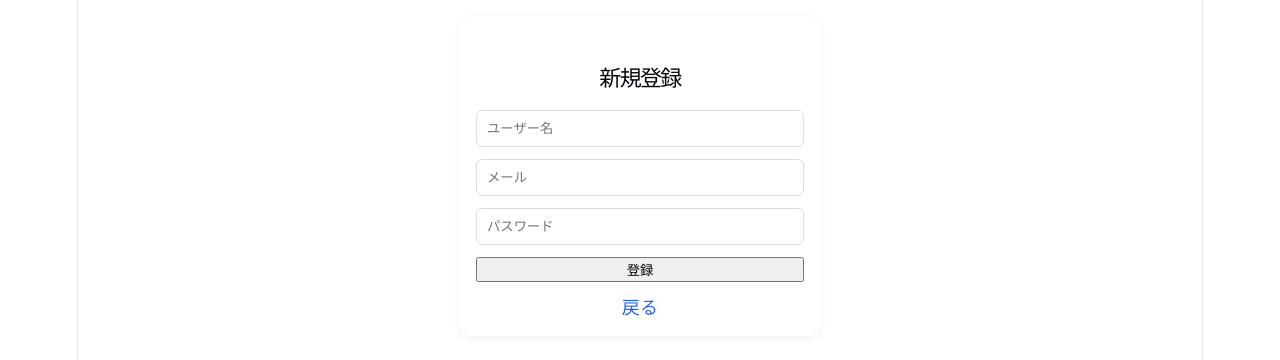
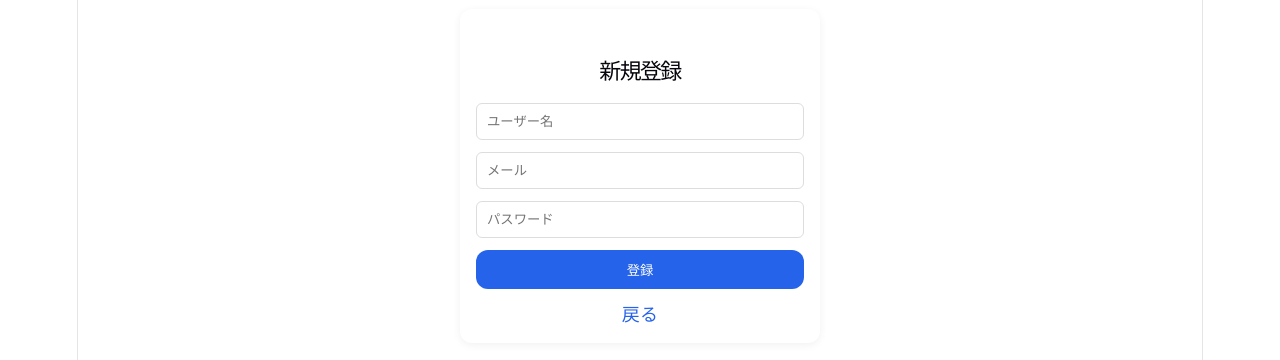
Before and after one commit to tokoMatsubara/Nippo_group7, a React app in the folder frontend/: page /register in a window 1280 px wide. Shown: the part 216-576 px from the top of the page. Built offline with nearby package versions, Linux system fonts and the light colour scheme; the HTML template or start-up script is replaced by a standard one.

Commit message:
登録ボタンを修正

```diff
--- a/frontend/src/pages/Register.jsx
+++ b/frontend/src/pages/Register.jsx
@@ -74,7 +74,7 @@ export default function Register() {
                         onChange={(e) => setPassword(e.target.value)}
                     />
 
-                    <button className="btn btn-primary" type="submit">
+                    <button className="registerButton" type="submit">
                         登録
                     </button>
 
--- a/frontend/src/styles/Register.css
+++ b/frontend/src/styles/Register.css
@@ -57,3 +57,22 @@
 .registerLink a:hover {
     text-decoration: underline;
 }
+
+/* ボタン */
+.registerButton {
+    padding: 10px;
+    border: none;
+    border-radius: 12px;
+    /* ← 角をより丸く */
+    background: #2563eb;
+    /* ← 青 */
+    color: white;
+    font-weight: bold;
+    cursor: pointer;
+    transition: 0.2s;
+}
+
+.registerButton:hover {
+    background: #1d4ed8;
+    transform: translateY(-1px);
+}
```
